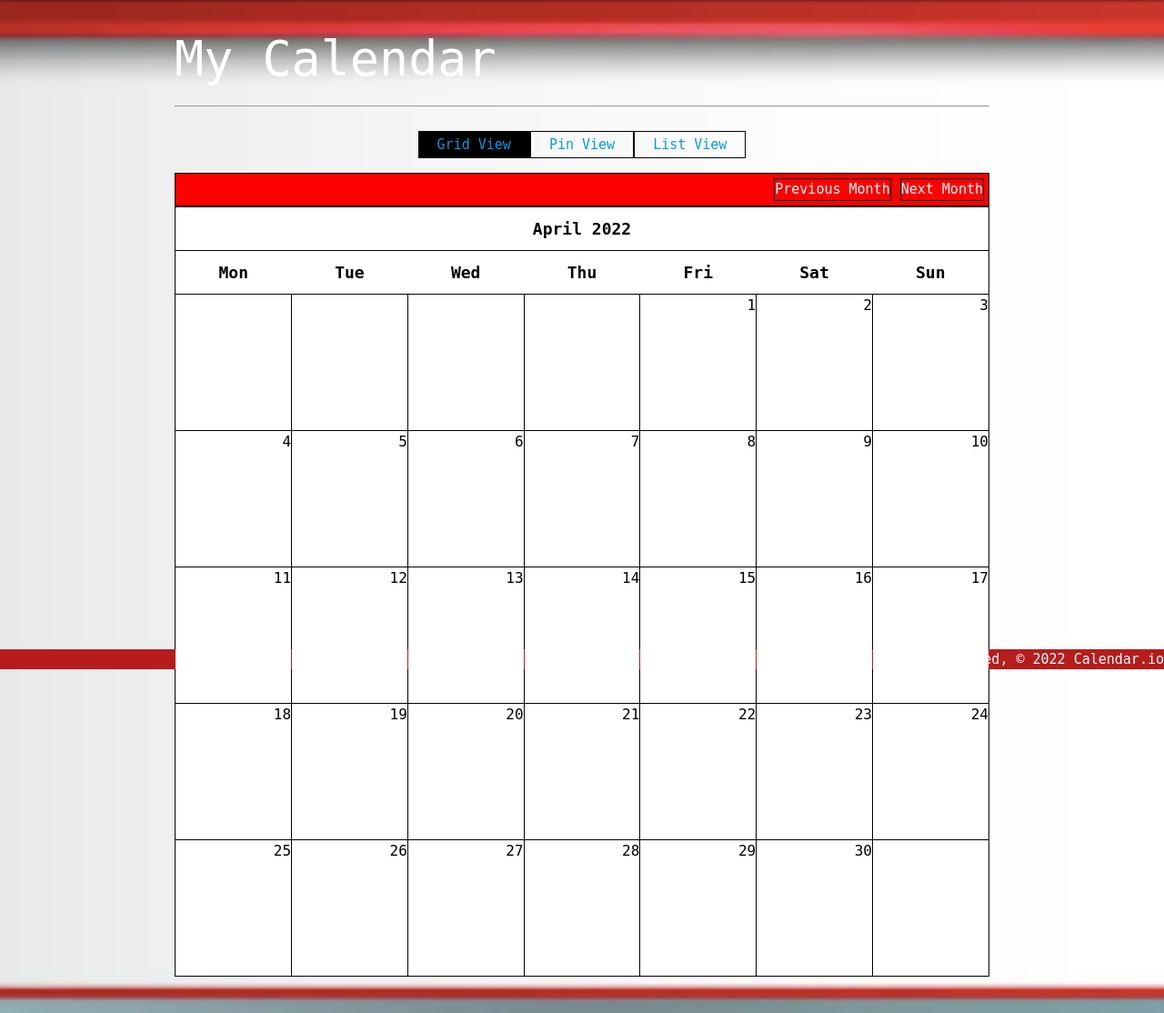
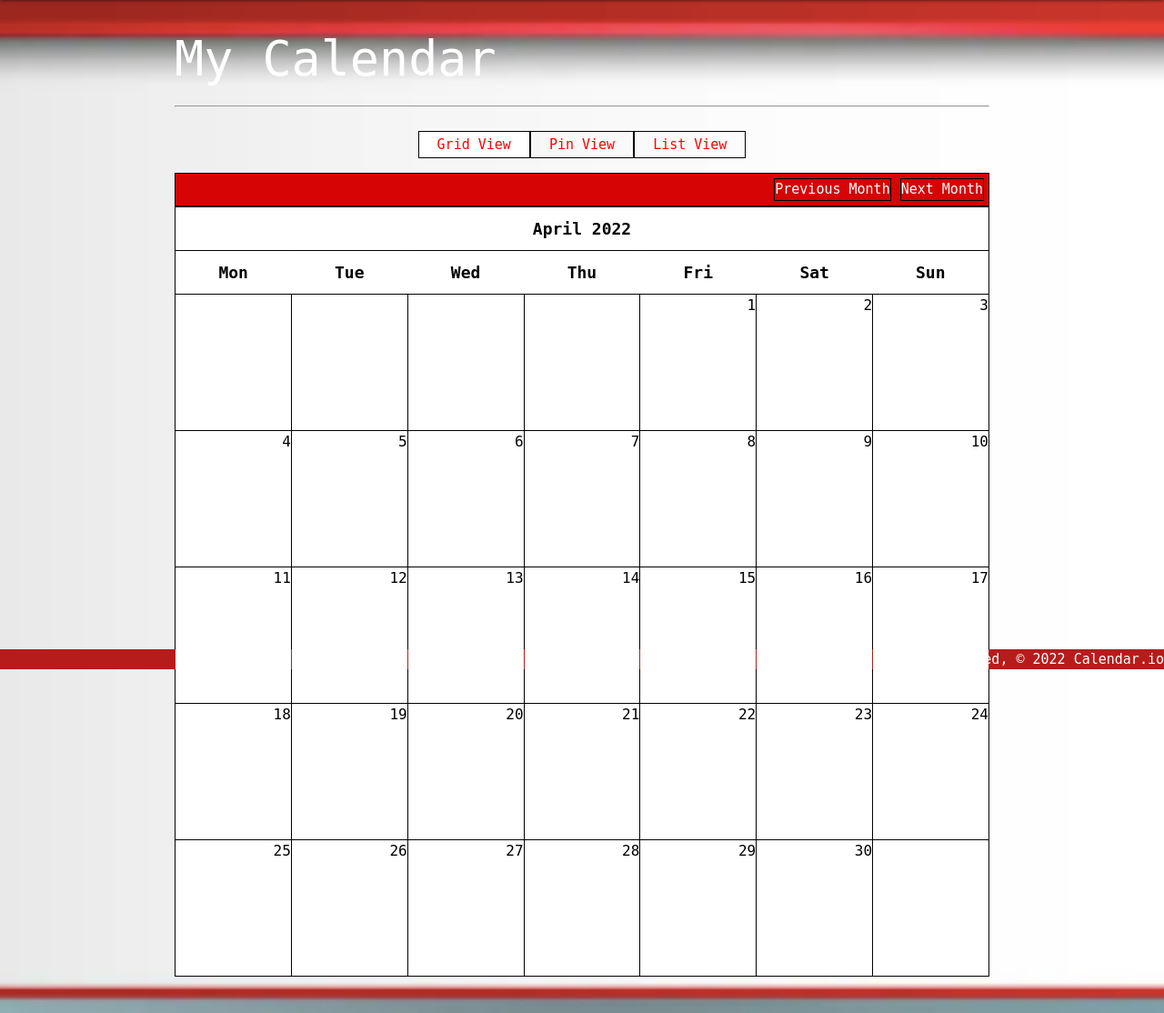
Before and after one commit to cannatajon/Event-Calendar, a Django app: page /gridview/ in a window 1280 px wide. Shown: the part 64-1178 px from the top of the page at 91% size. Run offline with Django 4.2, Linux system fonts and the light colour scheme; data that the repository does not hold is empty; some libraries are stand-ins or nearby versions; some web fonts are replaced.

Commit message:
styling added before commit tuesday afternoon

```diff
--- a/main_app/static/css/style.css
+++ b/main_app/static/css/style.css
@@ -6,7 +6,7 @@
 
 body {
   /* background-color: #212121; */
-  background-color: grey;
+  background-color: white;
   display: flex;
   min-height: 100vh;
   flex-direction: column;
@@ -45,11 +45,13 @@ footer.page-footer {
 .toggle-switches span {
   padding: 5px 20px 5px 20px;
   border: 1px solid black;
+  color: red;
 }
 
 .toggle-switches span:hover {
-  background-color: black;
+  background-color: red;
   cursor: pointer;
+  color: white;
 }
 
 .card {
@@ -71,6 +73,16 @@ footer.page-footer {
 .calendar td {
   border: 1px solid black;
   background-color: white;
+}
+
+table{
+  table-layout: fixed;
+
+}
+
+tbody{
+  overflow-y: scroll;
+  height: 100%;
 }
 
 .calendar td:hover {
@@ -97,7 +109,7 @@ footer.page-footer {
 
 .date {
   font-size: 16px;
-  position: absolute;
+  position:absolute;
   top: 0px;
   right: 0px;
 }
@@ -108,15 +120,13 @@ ul {
   padding: 0px 5px 0px 20px;
 }
 
-
-
 .prevNext {
   border: 1px solid black;
   width: 100%;
   display: flex;
   justify-content: end;
   color: white;
-  background-color: red;
+  background-color: rgb(214, 4, 4);
 }
 
 .prevNextBtn {
@@ -132,3 +142,7 @@ ul {
 .clearfix {
   margin: 15px;
 }
+
+.grid-toggle {
+  background-color: white;
+}
--- a/main_app/templates/base.html
+++ b/main_app/templates/base.html
@@ -94,6 +94,6 @@
             </div>
         </footer>
         <script src="https://cdnjs.cloudflare.com/ajax/libs/materialize/1.0.0/js/materialize.min.js"></script>
-        <script src={% static 'js/main.js' %}></script>
+        <script src="{% static 'js/main.js' %}"></script>
     </body>
 </html>
--- a/main_app/templates/grid_view.html
+++ b/main_app/templates/grid_view.html
@@ -3,17 +3,15 @@
 <hr />
 
 <style>
-    .grid-toggle {
-        background-color: black;
-    }
+
     body{
         background-image: url(../static/img/o.png);
         height: 100%;
         background-position: center;
         background-repeat: no-repeat;
         background-size: cover;
+    }
 
-    }
 </style>
 <div class="toggle-switches">
     <a href="/gridview"><span class="grid-toggle">Grid View</span></a>
```
